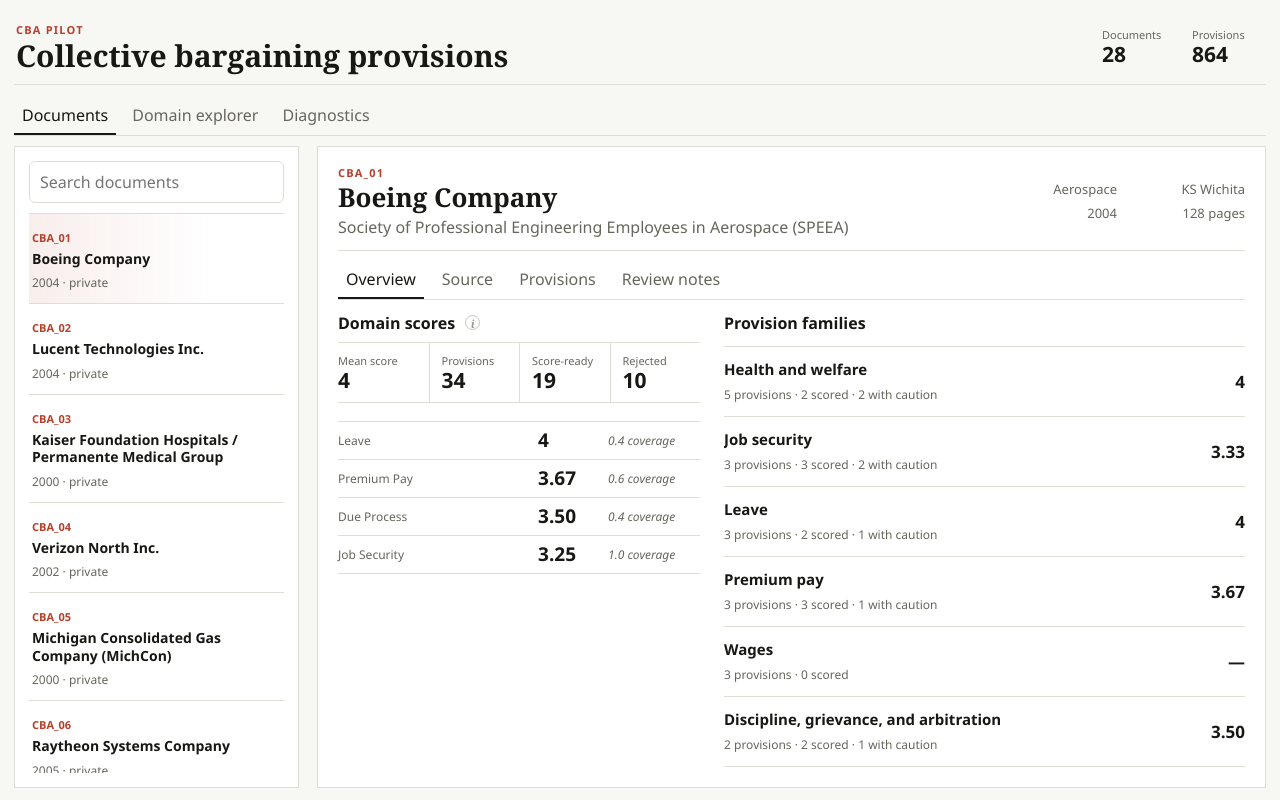
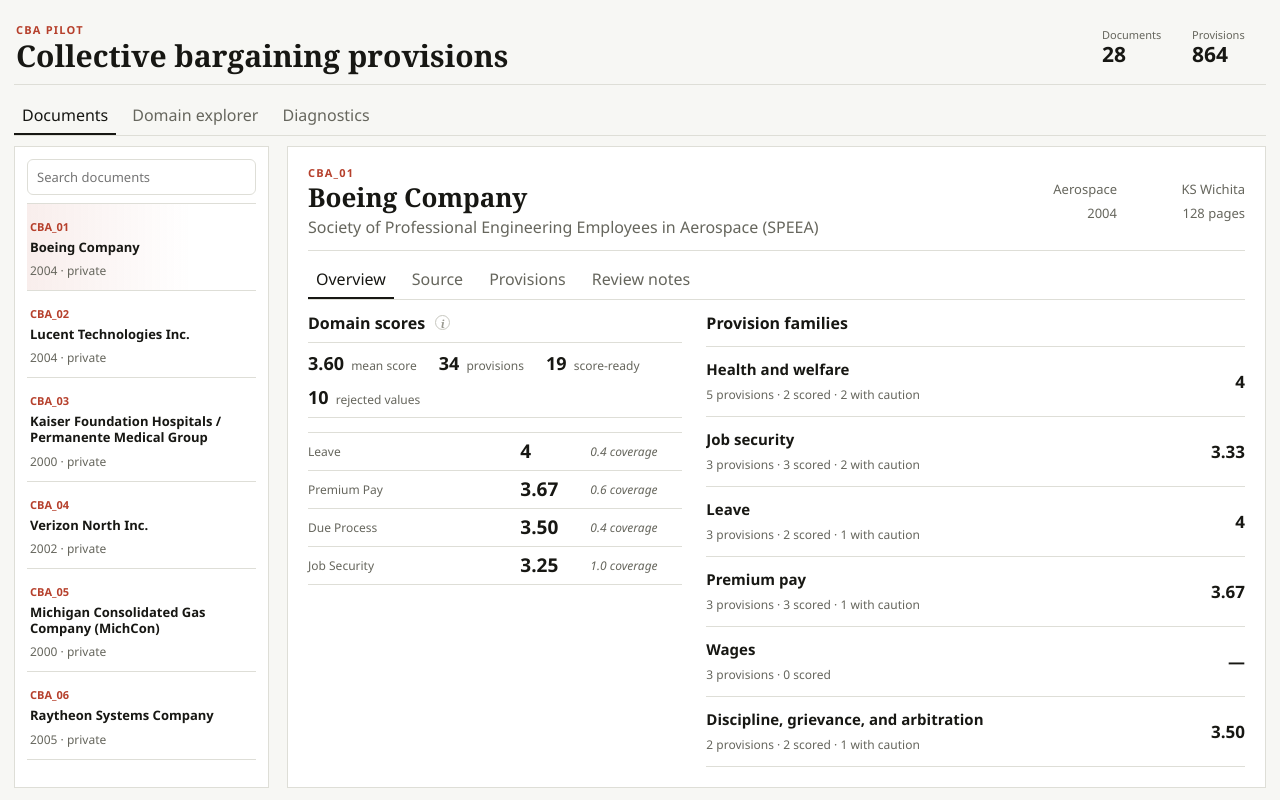
Before and after one commit to prashgarg/cba-pilot-site, a React (Vite) app: page / in a window 1280 px wide. Built offline with nearby package versions, Linux system fonts and the light colour scheme.

Commit message:
Add provision family browser

```diff
--- a/src/main.jsx
+++ b/src/main.jsx
@@ -92,7 +92,7 @@
   const { loading, error, data } = useSiteData();
   const [selectedId, setSelectedId] = useState(null);
   const [query, setQuery] = useState("");
-  const [view, setView] = useState("documents");
+  const [view, setView] = useState(() => new URLSearchParams(window.location.search).get("view") || "documents");
   const [domainFilter, setDomainFilter] = useState("All");
 
   useEffect(() => {
@@ -209,10 +209,10 @@
 }
 
 function DocumentPanel({ doc, records, scores, rejected, novelty }) {
-  const [panelView, setPanelView] = useState("overview");
+  const [panelView, setPanelView] = useState(() => new URLSearchParams(window.location.search).get("panel") || "overview");
   const [recordQuery, setRecordQuery] = useState("");
   const [recordStatus, setRecordStatus] = useState("All");
-  const [recordFamily, setRecordFamily] = useState("All");
+  const [selectedFamily, setSelectedFamily] = useState(null);
 
   const scoreByRecord = useMemo(() => {
     const map = new Map();
@@ -234,16 +234,18 @@
       .toLowerCase();
     return (
       haystack.includes(recordQuery.toLowerCase()) &&
-      (recordStatus === "All" || status === recordStatus) &&
-      (recordFamily === "All" || family === recordFamily)
+      (recordStatus === "All" || status === recordStatus)
     );
   });
 
   const statuses = ["All", ...Array.from(new Set(records.map((record) => record.scoreability?.status ?? "unknown"))).sort()];
-  const families = ["All", ...Array.from(new Set(records.map((record) => record.family_label ?? "Other"))).sort()];
   const scoreableCount = records.filter((record) => (record.scoreability?.status ?? "").includes("scoreable")).length;
   const provisionGroups = groupByFamily(filteredRecords);
   const allProvisionGroups = groupByFamily(records);
+  const activeFamily = selectedFamily && provisionGroups.some(([family]) => family === selectedFamily)
+    ? selectedFamily
+    : provisionGroups[0]?.[0] ?? null;
+  const activeFamilyRows = filteredRecords.filter((record) => (record.family_label || "Other provisions") === activeFamily);
   const domainMean = doc.domain_scores
     .map((domain) => domain.available_score)
     .filter(hasNumericScore);
@@ -287,11 +289,11 @@
               <h3>Domain scores</h3>
               <Info text={HELP.domainScores} />
             </div>
-            <div className="documentSummary">
-              <Stat label="Mean score" value={avgDomainScore} />
-              <Stat label="Provisions" value={records.length} />
-              <Stat label="Score-ready" value={scoreableCount} />
-              <Stat label="Rejected" value={rejected.length} />
+            <div className="summaryLine">
+              <span><strong>{format(avgDomainScore)}</strong> mean score</span>
+              <span><strong>{records.length}</strong> provisions</span>
+              <span><strong>{scoreableCount}</strong> score-ready</span>
+              <span><strong>{rejected.length}</strong> rejected values</span>
             </div>
             <div className="scoreStrip compact">
               {doc.domain_scores.map((domain) => (
@@ -318,7 +320,7 @@
                   rows={rows}
                   scoreByRecord={scoreByRecord}
                   onOpen={() => {
-                    setRecordFamily(family);
+                    setSelectedFamily(family);
                     setPanelView("provisions");
                   }}
                 />
@@ -343,7 +345,7 @@
 
       {panelView === "provisions" && (
         <div className="singlePanel">
-          <div className="paneHeader stacked">
+          <div className="paneHeader compactFilters">
             <div>
               <h3>Extracted provisions <Info text={HELP.scoreability} /></h3>
               <p>{filteredRecords.length} shown from {records.length}</p>
@@ -354,9 +356,6 @@
               placeholder="Search provisions"
               onChange={(event) => setRecordQuery(event.target.value)}
             />
-            <select value={recordFamily} onChange={(event) => setRecordFamily(event.target.value)}>
-              {families.map((family) => <option key={family}>{family}</option>)}
-            </select>
             <select value={recordStatus} onChange={(event) => setRecordStatus(event.target.value)}>
               {statuses.map((status) => (
                 <option key={status} value={status}>
@@ -365,10 +364,26 @@
               ))}
             </select>
           </div>
-          <div className="provisionGroups">
-            {provisionGroups.map(([family, rows]) => (
-              <ProvisionFamily key={family} family={family} rows={rows} scoreByRecord={scoreByRecord} />
-            ))}
+          <div className="provisionBrowser">
+            <aside className="provisionFamilyNav">
+              {provisionGroups.map(([family, rows]) => (
+                <FamilySummary
+                  key={family}
+                  family={family}
+                  rows={rows}
+                  scoreByRecord={scoreByRecord}
+                  selected={family === activeFamily}
+                  onOpen={() => {
+                    setSelectedFamily(family);
+                  }}
+                />
+              ))}
+            </aside>
+            <div className="provisionDetailPane">
+              {activeFamily ? (
+                <ProvisionFamily family={activeFamily} rows={activeFamilyRows} scoreByRecord={scoreByRecord} />
+              ) : null}
+            </div>
             {!filteredRecords.length && <Empty text="No provisions match these filters." />}
           </div>
         </div>
@@ -408,11 +423,11 @@
   return <pre className="ocrText">{text}</pre>;
 }
 
-function FamilySummary({ family, rows, scoreByRecord, onOpen }) {
+function FamilySummary({ family, rows, scoreByRecord, onOpen, selected = false }) {
   const scored = rows.filter((record) => hasNumericScore(scoreValue(record, scoreByRecord.get(record.concept_record_id))));
   const review = rows.filter((record) => provisionStatus(record.scoreability?.status ?? "unknown")[1] === "warn").length;
   return (
-    <button className="familyRow" onClick={onOpen}>
+    <button className={`familyRow ${selected ? "selected" : ""}`} onClick={onOpen}>
       <div>
         <strong>{family}</strong>
         <span>{rows.length} provisions · {scored.length} scored{review ? ` · ${review} with caution` : ""}</span>
--- a/src/styles.css
+++ b/src/styles.css
@@ -106,7 +106,7 @@
 
 .workspace {
   display: grid;
-  grid-template-columns: 285px minmax(0, 1fr);
+  grid-template-columns: 255px minmax(0, 1fr);
   gap: 18px;
   flex: 1;
   min-height: 0;
@@ -121,16 +121,17 @@
   display: flex;
   flex-direction: column;
   min-height: 0;
-  padding: 14px;
+  padding: 12px;
 }
 .search,
 select {
   width: 100%;
   border: 1px solid var(--line);
   border-radius: 6px;
-  padding: 9px 10px;
+  padding: 8px 9px;
   background: var(--surface);
   color: var(--ink);
+  font-size: 13px;
 }
 .search:focus,
 select:focus {
@@ -139,7 +140,7 @@
 }
 .docList {
   overflow: auto;
-  margin-top: 10px;
+  margin-top: 8px;
   display: grid;
   gap: 0;
   border-top: 1px solid var(--line);
@@ -149,7 +150,7 @@
   border: 0;
   border-bottom: 1px solid var(--line);
   background: transparent;
-  padding: 11px 3px;
+  padding: 10px 3px;
   cursor: pointer;
 }
 .docButton.selected {
@@ -163,7 +164,7 @@
 .docButton strong {
   display: block;
   margin: 3px 0;
-  font-size: 14px;
+  font-size: 13px;
   line-height: 1.25;
 }
 .docButton em {
@@ -234,21 +235,21 @@
 .scoreHeader h3 {
   margin: 0;
 }
-.documentSummary {
-  display: grid;
-  grid-template-columns: repeat(4, minmax(0, 1fr));
-  gap: 0;
-  margin-bottom: 18px;
+.summaryLine {
+  display: flex;
+  flex-wrap: wrap;
+  gap: 10px 22px;
+  margin-bottom: 14px;
+  padding: 8px 0;
   border-top: 1px solid var(--line);
   border-bottom: 1px solid var(--line);
+  color: var(--muted);
+  font-size: 12px;
 }
-.documentSummary .stat {
-  min-width: 0;
-  padding: 10px 12px 10px 0;
-}
-.documentSummary .stat + .stat {
-  padding-left: 12px;
-  border-left: 1px solid var(--line);
+.summaryLine strong {
+  margin-right: 4px;
+  color: var(--ink);
+  font-size: 18px;
 }
 .scoreStrip {
   display: grid;
@@ -289,6 +290,11 @@
   grid-template-columns: minmax(150px, 1fr) minmax(190px, .75fr) minmax(150px, .55fr) minmax(150px, .55fr);
   gap: 10px;
 }
+.paneHeader.compactFilters {
+  display: grid;
+  grid-template-columns: minmax(160px, 1fr) 220px 180px;
+  align-items: end;
+}
 .paneHeader p {
   margin: 0;
   color: var(--muted);
@@ -322,6 +328,9 @@
   text-align: left;
   cursor: pointer;
 }
+.familyRow.selected {
+  background: linear-gradient(90deg, rgba(182, 64, 44, .08), transparent 84%);
+}
 .familyRow strong {
   display: block;
   margin-bottom: 3px;
@@ -337,9 +346,27 @@
   font-weight: 800;
   text-align: right;
 }
-.provisionGroups {
+.provisionGroups,
+.provisionBrowser {
   flex: 1;
   border-top: 0;
+}
+.provisionBrowser {
+  display: grid;
+  grid-template-columns: 280px minmax(0, 1fr);
+  gap: 22px;
+  min-height: 0;
+}
+.provisionFamilyNav,
+.provisionDetailPane {
+  min-height: 0;
+  overflow: auto;
+}
+.provisionFamilyNav {
+  border-top: 1px solid var(--line);
+}
+.provisionDetailPane {
+  padding-left: 2px;
 }
 .provisionFamily {
   padding-bottom: 12px;
```
